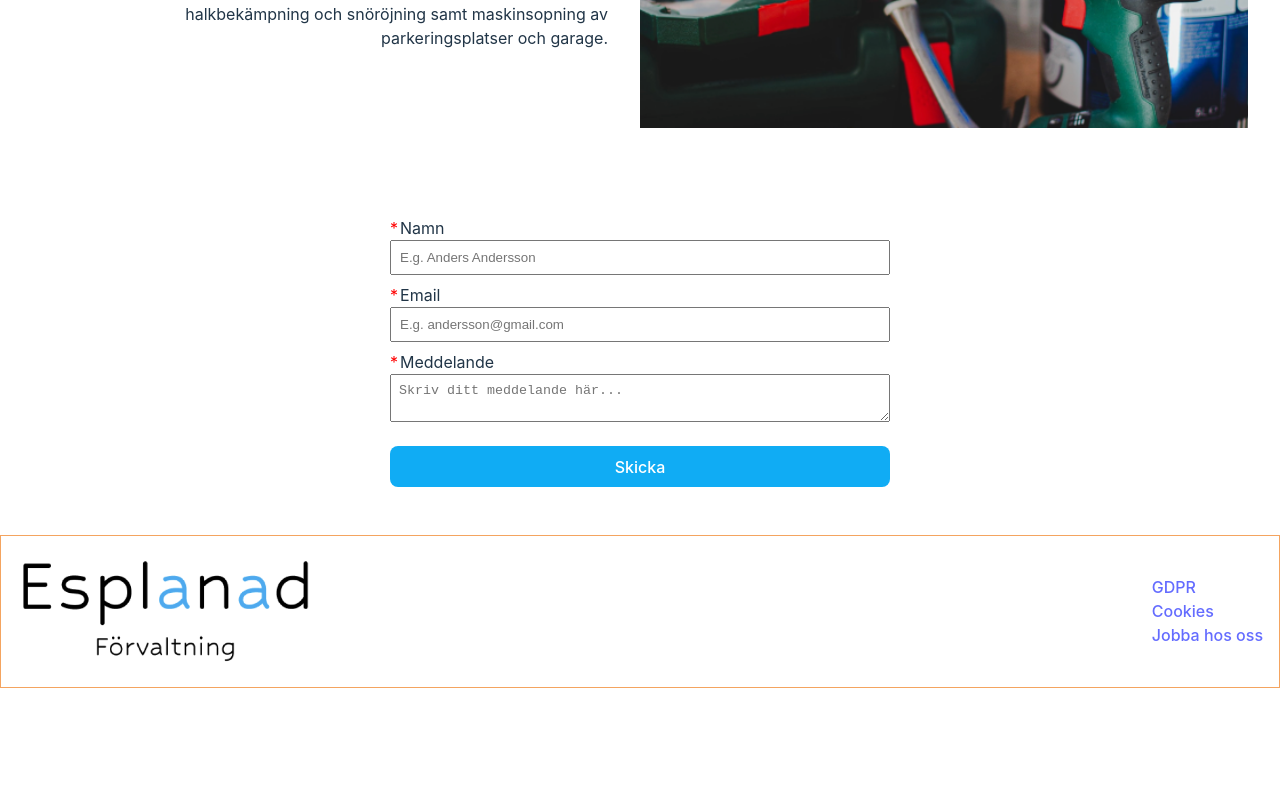
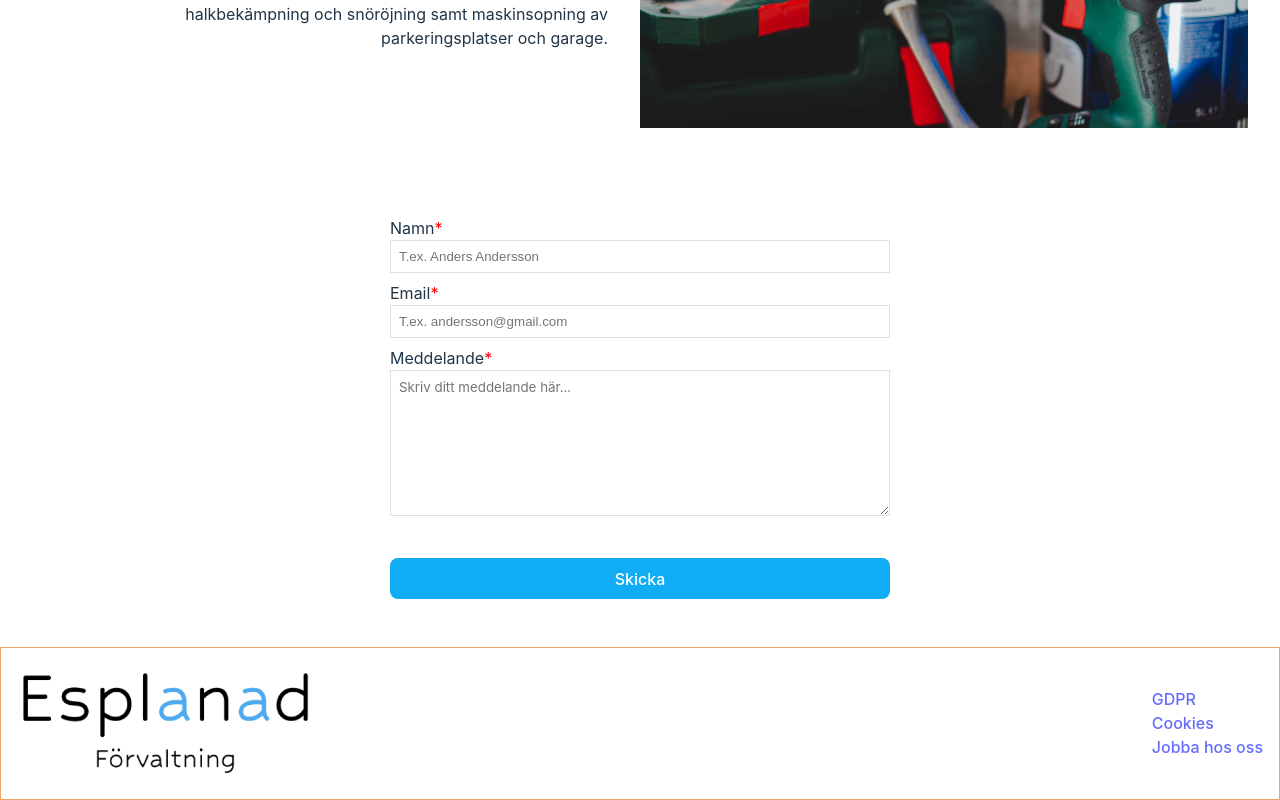
Before and after one commit to FredrikRidderfalk/esplanad-website-vite, a React (Vite) app: page / in a window 1280 px wide. Shown: the part 1855-2655 px from the top of the page. Before the commit the page ends 2543 px from the top, so only its background shows below. Built offline with nearby package versions, Linux system fonts and the light colour scheme; a web font is replaced by a local one.

Commit message:
feat: add charCount to contact message

```diff
--- a/src/Home.css
+++ b/src/Home.css
@@ -124,13 +124,11 @@ section {
 .contact-form {
   margin-block: 3rem;
 }
-.container__name-email-message input {
-  width: 100%;
-  padding: 0.5rem;
-}
+.container__name-email-message input,
 .container__name-email-message textarea {
   width: 100%;
   padding: 0.5rem;
+  border: 1px solid #e0e0e0;
 }
 .container__name-email-message label {
   margin-top: 0.5rem;
@@ -144,6 +142,15 @@ section {
   color: #fff;
   margin-top: 1.5rem;
   width: 100%;
+}
+.input-error {
+  font-size: 0.75rem;
+  color: #f00;
+  font-style: italic;
+  margin: 0;
+}
+.input-error-placeholder {
+  visibility: hidden;
 }
 
 @media screen and (min-width: 800px) {
--- a/src/Home.tsx
+++ b/src/Home.tsx
@@ -1,7 +1,10 @@
+import React from "react";
 import logo from "./assets/hero.jpg";
 import "./Home.css";
 
 function Home() {
+  const [charCount, setCharCount] = React.useState(0);
+
   return (
     <div className="home">
       <section className="hero">
@@ -97,21 +100,35 @@ function Home() {
         <form action="submit">
           <div className="container__name-email-message">
             <label htmlFor="name">
-              <span>*</span>Namn
+              Namn<span>*</span>
             </label>
-            <input id="name" type="text" placeholder="E.g. Anders Andersson" />
+            <input id="name" type="text" placeholder="T.ex. Anders Andersson" />
             <label htmlFor="email">
-              <span>*</span>Email
+              Email<span>*</span>
             </label>
             <input
               id="email"
               type="text"
-              placeholder="E.g. andersson@gmail.com"
+              placeholder="T.ex. andersson@gmail.com"
             />
             <label htmlFor="message">
-              <span>*</span>Meddelande
+              Meddelande<span>*</span>
             </label>
-            <textarea id="message" placeholder="Skriv ditt meddelande här..." />
+            <textarea
+              id="message"
+              rows={8}
+              onChange={(e) => setCharCount(e.target.value.length)}
+              maxLength={100}
+              placeholder="Skriv ditt meddelande här..."
+            />
+            {charCount < 1000 && (
+              <p className="input-error input-error-placeholder">.</p>
+            )}
+            {charCount >= 1000 && (
+              <p className="input-error">
+                * Max längd på meddelandet är 1000 tecken.
+              </p>
+            )}
             <button type="submit">Skicka</button>
           </div>
         </form>
--- a/src/index.css
+++ b/src/index.css
@@ -45,6 +45,10 @@ h2 {
   font-size: 2rem;
 }
 
+textarea {
+  font-family: Inter, system-ui, Avenir, Helvetica, Arial, sans-serif;
+}
+
 button {
   border-radius: 8px;
   border: 1px solid transparent;
```
